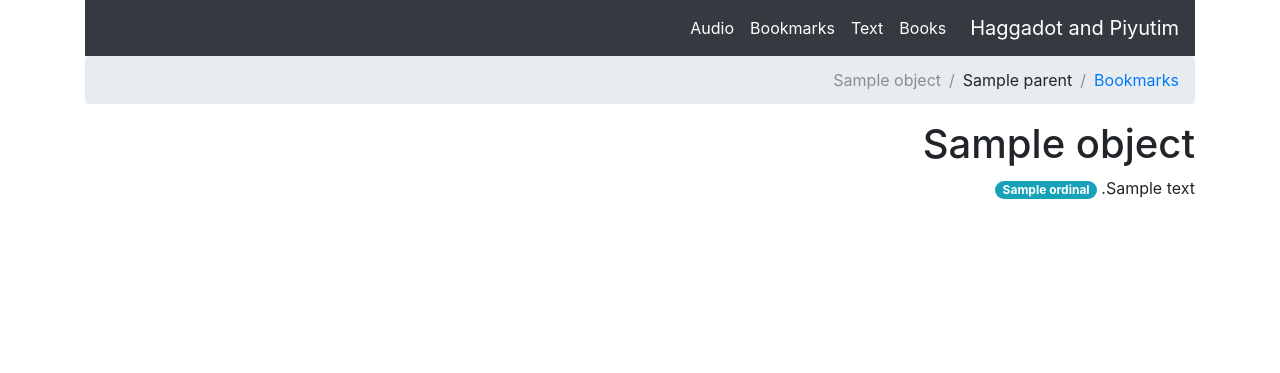
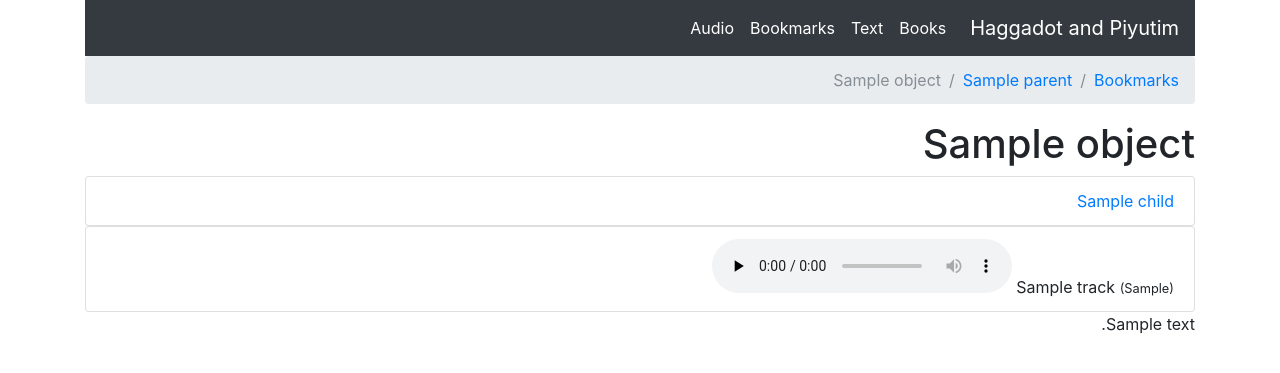
Before and after one commit to nonZero/Hagadot, a Django app: template bookmarks/templates/bookmarks/bookmark_detail.html in a window 1280 px wide. Shown: the top 373 px of the page. Run offline with Django 3.2, Linux system fonts and the light colour scheme; the template is opened without the code that fills it: most values are stand-ins (such as "Sample title", 1, 10 or a date in 2020); some libraries are stand-ins or nearby versions.

Commit message:
added audio<>bookmark links

```diff
--- a/audio/urls.py
+++ b/audio/urls.py
@@ -9,4 +9,6 @@ urlpatterns = [
     path('import/', views.TrackImportView.as_view(), name='import'),
     path('<int:pk>/', views.TrackDetailView.as_view(), name='detail'),
     path('<int:pk>/edit/', views.TrackUpdateView.as_view(), name='update'),
+    path('<int:pk>/edit-bookmarks/', views.TrackUpdateBookmarksView.as_view(),
+         name='update_bookmarks'),
 ]
--- a/audio/views.py
+++ b/audio/views.py
@@ -66,3 +66,8 @@ class TrackUpdateView(PermissionRequiredMixin, UpdateView):
         'doc_id',
         'length',
     )
+
+class TrackUpdateBookmarksView(PermissionRequiredMixin, UpdateView):
+    permission_required = "audio.change_track"
+    model = models.Track
+    form_class = forms.TrackBookmarksForm
--- a/bookmarks/templates/bookmarks/bookmark_detail.html
+++ b/bookmarks/templates/bookmarks/bookmark_detail.html
@@ -14,18 +14,41 @@
             </li>
             {% for parent in object.get_ancestors %}
                 <li class="breadcrumb-item"
-                    aria-current="page">{{ parent }}</li>
+                    aria-current="page"><a
+                        href="{{ parent.get_absolute_url }}">{{ parent }}</a>
+                </li>
             {% endfor %}
             <li class="breadcrumb-item active"
                 aria-current="page">{{ object }}</li>
         </ol>
     </nav>
     <h1>{{ object }}</h1>
+
+    <ul class="list-group">
+        {% for child in object.get_descendants.all %}
+            <li class="list-group-item">
+                <a href="{{ child.get_absolute_url }}">{{ child }}</a>
+            </li>
+        {% endfor %}
+    </ul>
+
+    <ul class="list-group">
+        {% for track in object.tracks.all %}
+            <li class="list-group-item">
+                {{ track }}
+                <small> ({{ track.length_str }})</small>
+                <audio controls="controls" preload="none"
+                       src="{{ track.audio_url }}"
+                       style=""></audio>
+
+            </li>
+        {% endfor %}
+    </ul>
+
     <ul class="list-unstyled">
         {% for row in object.rows.all %}
-            <li>
+            <li title="{{ row.ordinal }}">
                 {{ row.content|safe }}
-                <span class="badge badge-pill badge-info">{{ row.ordinal }}</span>
             </li>
         {% endfor %}
     </ul>
```
Also changed, not shown: audio/forms.py (+13 -0 lines), audio/models.py (+7 -1 lines), audio/templates/audio/track_detail.html (+18 -3 lines), books/models.py (+7 -0 lines), books/templates/books/page_detail.html (+22 -5 lines), audio/locale/he/LC_MESSAGES/django.po, audio/migrations/0002_track_bookmarks.py (added), 1 other file.
